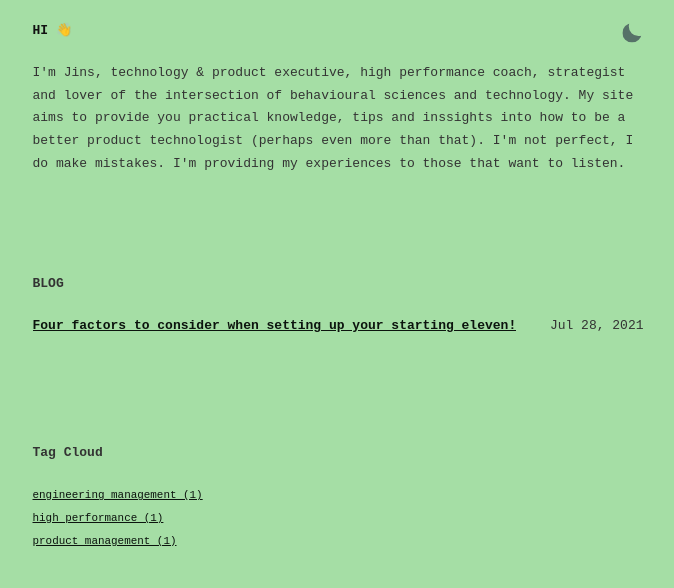
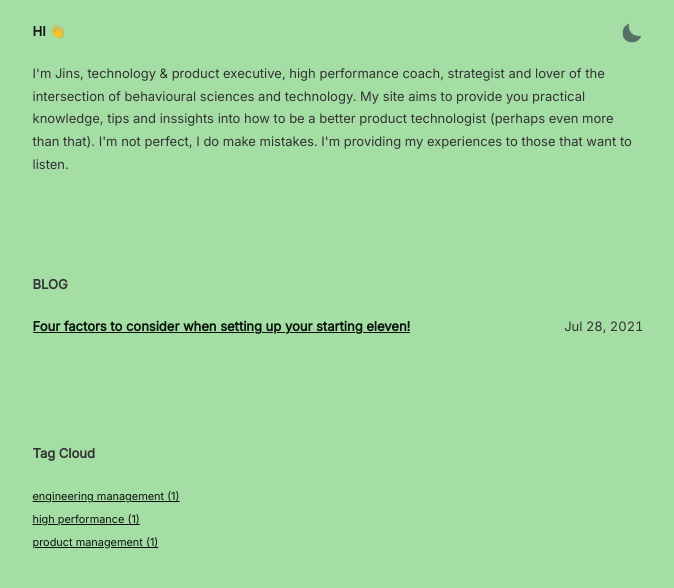
Before and after one commit to mrjk05/jkadwood, a Jekyll site: the page built from index.html, in a window 1280 px wide. Shown: the top 588 px of the page, without its empty margins (302-976 px from the left). Built offline with Jekyll 4.4.1, drawn with Linux system fonts in a browser that asks for light colours.

Commit message:
Updated base CSS

```diff
--- a/_config.yml
+++ b/_config.yml
@@ -2,7 +2,7 @@ site: Jins
 url: https://jinskadwood.com
 title: Jins
 description: My random writings. If you like it then cool.
-googlewebfonts: Inter:wght@100;400;600;700
+googlewebfonts: Inter
 twitter:
   username: mrjk_
   card: summary
--- a/_sass/_main.scss
+++ b/_sass/_main.scss
@@ -39,14 +39,16 @@ html[data-theme="light"] {
 	--medium-text-color: #555;
 	--main-text-color: #333;
 	--dark-text-color: #111;
-	--link-color: color(display-p3 0.052 0.077 0.056);
+	--link-color: #0c140e;
+	--link-color-p3: color(display-p3 0.052 0.077 0.056);
 	--p3green: color(display-p3 0.693 0.865 0.666);
 	--p3darkgreen: color(display-p3 0.177 0.403 0.277);
 	--p3slate: color(display-p3 0.052 0.077 0.056);
+	--hexslate: #0c140e;
 	--p3white: color(display-p3 0.983 0.993 0.968);
 	--p3medium: color(display-p3 0.177 0.186 0.2);
 
-	background-color: color(display-p3 0.693 0.865 0.666);
+	background-color: #a5dea5;
 
 	#theme-toggle div {
 		position: relative;
@@ -102,14 +104,16 @@ html[data-theme="dark"] {
 	--medium-text-color: #888;
 	--main-text-color: #ddd;
 	--dark-text-color: #eee;
-	--link-color: color(display-p3 0.693 0.865 0.666);
+	--link-color: #a5dea5;
+	--link-color-p3: color(display-p3 0.693 0.865 0.666);
 	--p3green: color(display-p3 0.693 0.865 0.666);
 	--p3darkgreen: color(display-p3 0.177 0.403 0.277);
 	--p3slate: color(display-p3 0.052 0.077 0.056);
+	--hexslate: #0c140e;
 	--p3white: color(display-p3 0.983 0.993 0.968);
 	--p3medium: color(display-p3 0.177 0.186 0.2);
 
-	background-color: color(display-p3 0.052 0.077 0.056);
+	background-color: #0c140e;
 
 	#theme-toggle div {
 		position: relative;
@@ -160,7 +164,7 @@ html[data-theme="dark"] {
 }
 
 body {
-	font-family: "Fira Code", monospace;
+	font-family: 'Inter', sans-serif;
 	text-rendering: optimizeLegibility;
 	line-height: 1.75;
 	color: var(--main-text-color);
```
Also changed, not shown: .gitpod.yml (added), Gemfile.lock, 14 other files.
